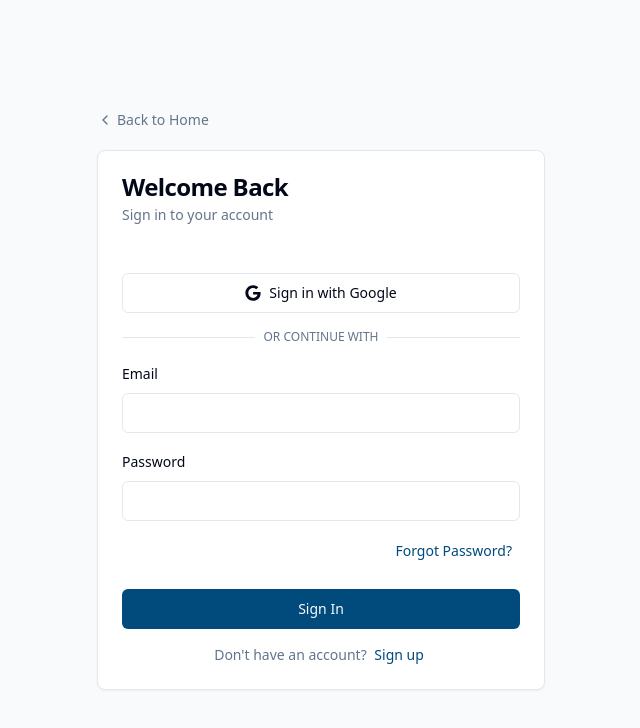
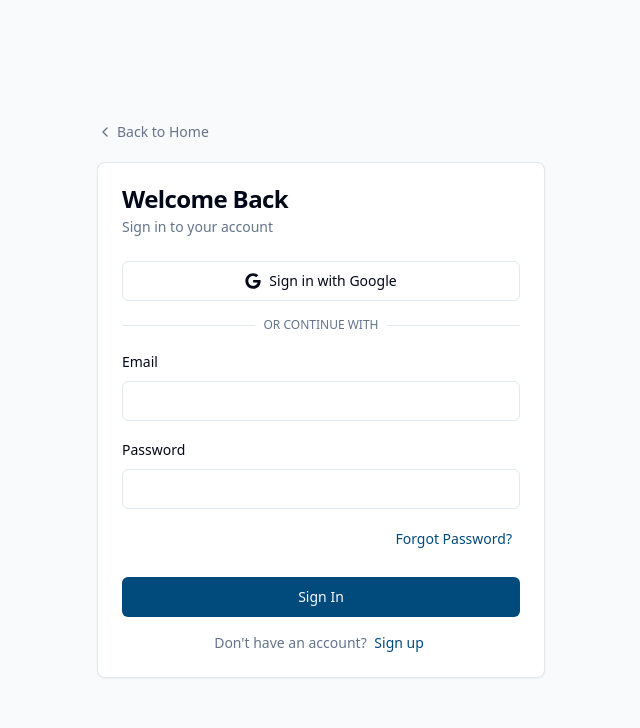
Before and after one commit to AmnonHalili/timetracker, a Next.js app: page /login in a window 1280 px wide. Shown: the top 728 px of the page, without its empty margins (319-959 px from the left). Built offline with nearby package versions, Linux system fonts and the light colour scheme.

Commit message:
Remove extra spacing from Google login button
Eliminated unnecessary top padding and margin from the GoogleLoginButton and its container to improve layout consistency on the login page.

```diff
--- a/app/(auth)/login/page.tsx
+++ b/app/(auth)/login/page.tsx
@@ -57,7 +57,7 @@
                     <CardTitle>Welcome Back</CardTitle>
                     <CardDescription>Sign in to your account</CardDescription>
                 </CardHeader>
-                <div className="mb-4 px-6 pt-2">
+                <div className="mb-4 px-6">
                     <GoogleLoginButton />
                 </div>
                 <div className="relative mb-4 px-6">
--- a/components/auth/GoogleLoginButton.tsx
+++ b/components/auth/GoogleLoginButton.tsx
@@ -6,7 +6,7 @@
 export function GoogleLoginButton() {
     return (
         <Button
-            className="w-full flex items-center justify-center gap-2 mt-4"
+            className="w-full flex items-center justify-center gap-2"
             variant="outline"
             type="button"
             onClick={() => signIn("google", { callbackUrl: "/dashboard" })}
```
